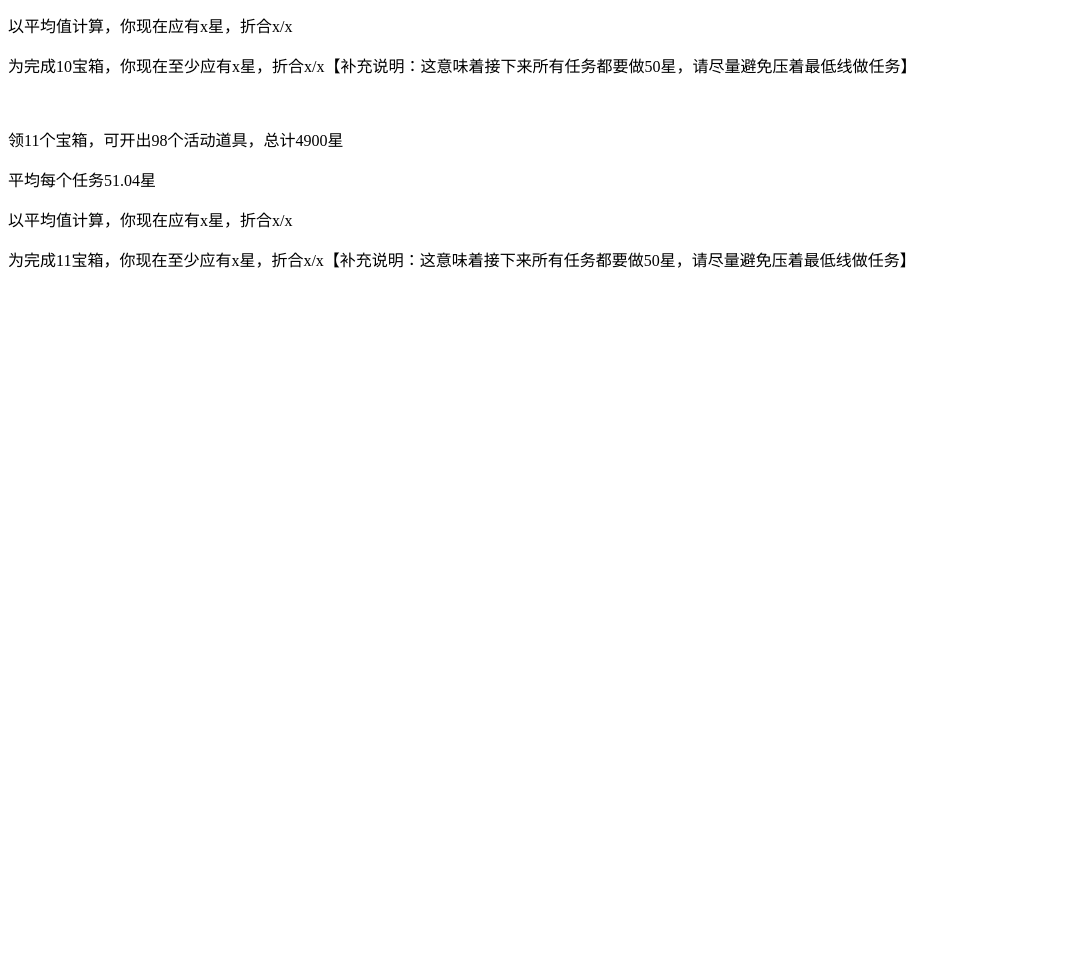
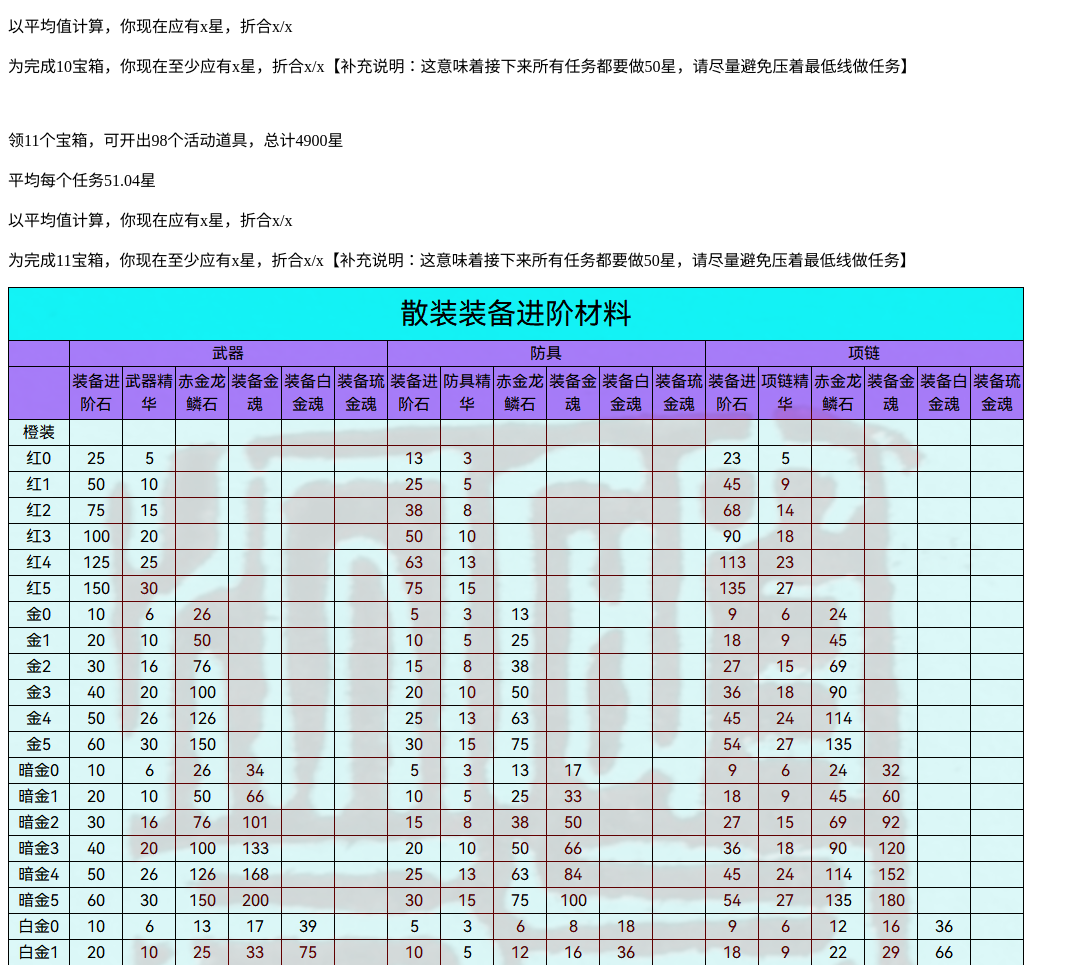
Before and after one commit to 2000y/fknsg, a plain HTML site: page index.html in a window 1280 px wide. Shown: the part 919-1884 px from the top of the page, without its empty margins (0-1079 px from the left). Before the commit the page ends 1206 px from the top, so only its background shows below. Drawn offline with Linux system fonts and the light colour scheme.

Commit message:
Update index.html

```diff
--- a/index.html
+++ b/index.html
@@ -185,5 +185,6 @@
 		</div>
 	</div>
 </div>
+<img src="/image/散装装备进阶材料表.jpg">
 </body>
 </html>
```
